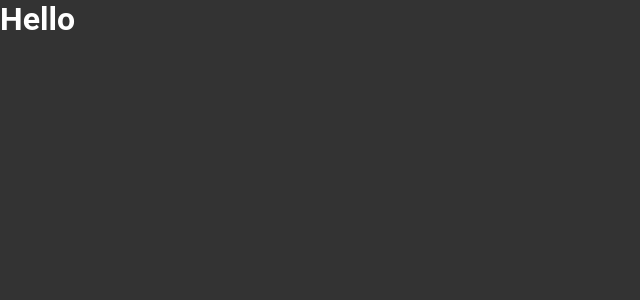
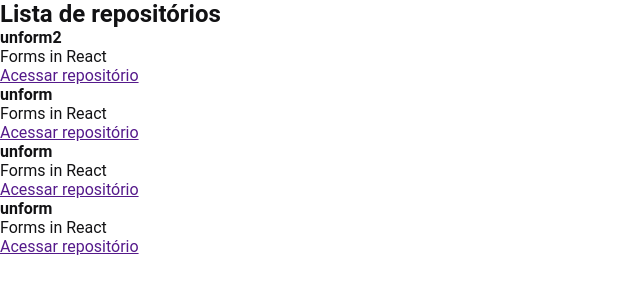
Before and after one commit to TrellixVulnTeam/01-github-explorer_OGYW, a React app: page / in a window 1280 px wide. Shown: the top 300 px of the page, without its empty margins (0-640 px from the left). Built offline with nearby package versions, Linux system fonts and the light colour scheme.

Commit message:
feat: :sparkles: Primeiro componente

```diff
--- a/src/App.jsx
+++ b/src/App.jsx
@@ -1,9 +1,9 @@
-import './styles/global.scss';
+import RepositoryList from './components/RepositoryList';
 
 export default function App() {
   return (
     <div>
-      <h1>Hello</h1>
+      <RepositoryList />
     </div>
   );
 }
--- /dev/null
+++ b/src/components/RepositoryList.jsx
@@ -0,0 +1,31 @@
+const repositoryName = 'unform2';
+
+export default function RepositoryList() {
+  return (
+    <section className='repository-list'>
+      <h1>Lista de repositórios</h1>
+      <ul>
+        <li>
+          <strong>{repositoryName}</strong>
+          <p>Forms in React</p>
+          <a href=''>Acessar repositório</a>
+        </li>{' '}
+        <li>
+          <strong>unform</strong>
+          <p>Forms in React</p>
+          <a href=''>Acessar repositório</a>
+        </li>{' '}
+        <li>
+          <strong>unform</strong>
+          <p>Forms in React</p>
+          <a href=''>Acessar repositório</a>
+        </li>{' '}
+        <li>
+          <strong>unform</strong>
+          <p>Forms in React</p>
+          <a href=''>Acessar repositório</a>
+        </li>
+      </ul>
+    </section>
+  );
+}
--- a/src/index.jsx
+++ b/src/index.jsx
@@ -1,4 +1,5 @@
 import { render } from 'react-dom';
 import App from './App';
+import './styles/global.scss';
 
 render(<App />, document.getElementById('root'));
--- a/src/styles/global.scss
+++ b/src/styles/global.scss
@@ -5,7 +5,6 @@
 }
 
 body {
-  font-family: 'Roboto', sans-serif;
-  background: #333;
-  color: #fff;
+  font: 16px 'Roboto', sans-serif;
+  color: #121214;
 }
```
